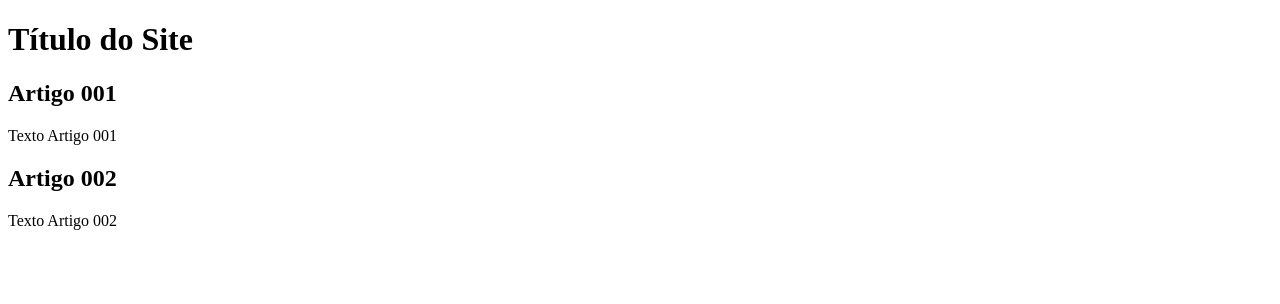
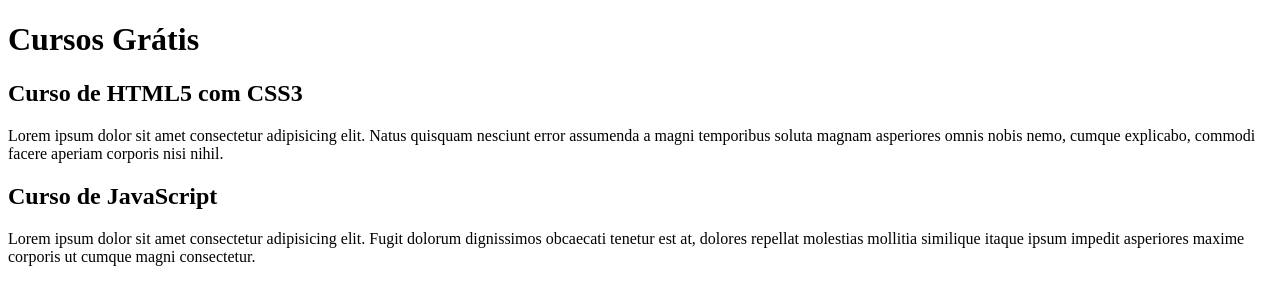
Before and after one commit to nidondori/projeto-site, a plain HTML site: page index.html in a window 1280 px wide. Drawn offline with Linux system fonts and the light colour scheme.

Commit message:
comecei a escrever o conteúdo

```diff
--- a/index.html
+++ b/index.html
@@ -8,15 +8,15 @@
 <body>
     <main>
         <header>
-            <h1>Título do Site</h1>
+            <h1>Cursos Grátis</h1>
         </header>
         <article>
-            <h2>Artigo 001</h2>
-            <p>Texto Artigo 001</p>
+            <h2>Curso de HTML5 com CSS3</h2>
+            <p>Lorem ipsum dolor sit amet consectetur adipisicing elit. Natus quisquam nesciunt error assumenda a magni temporibus soluta magnam asperiores omnis nobis nemo, cumque explicabo, commodi facere aperiam corporis nisi nihil.</p>
         </article>
         <article>
-            <h2>Artigo 002</h2>
-            <p>Texto Artigo 002</p>
+            <h2>Curso de JavaScript</h2>
+            <p>Lorem ipsum dolor sit amet consectetur adipisicing elit. Fugit dolorum dignissimos obcaecati tenetur est at, dolores repellat molestias mollitia similique itaque ipsum impedit asperiores maxime corporis ut cumque magni consectetur.</p>
         </article>
     </main>
 </body>
```
